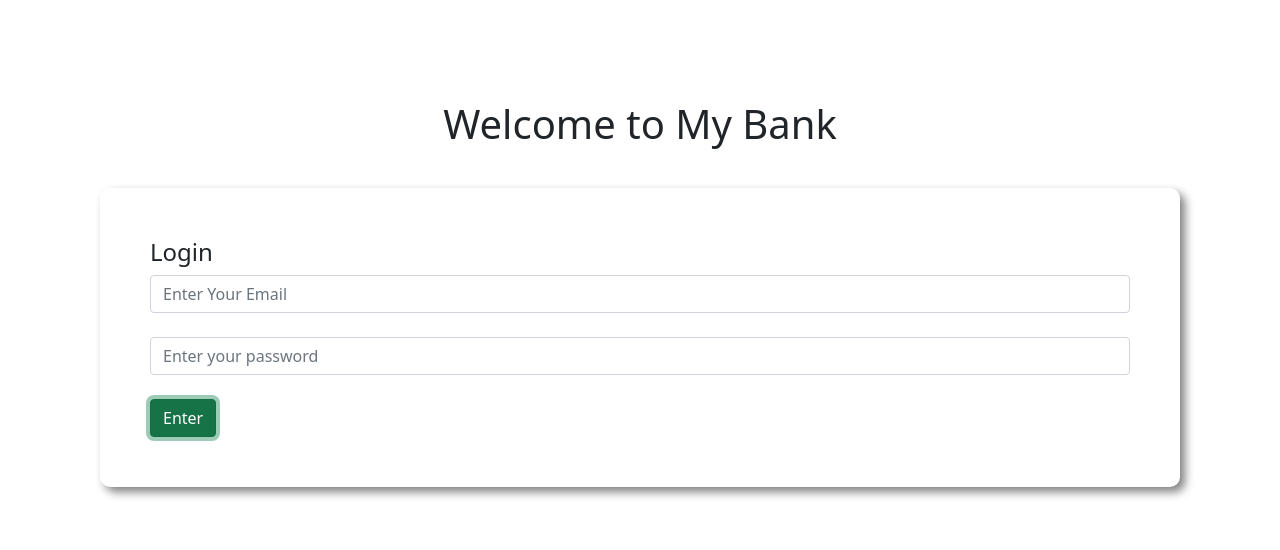
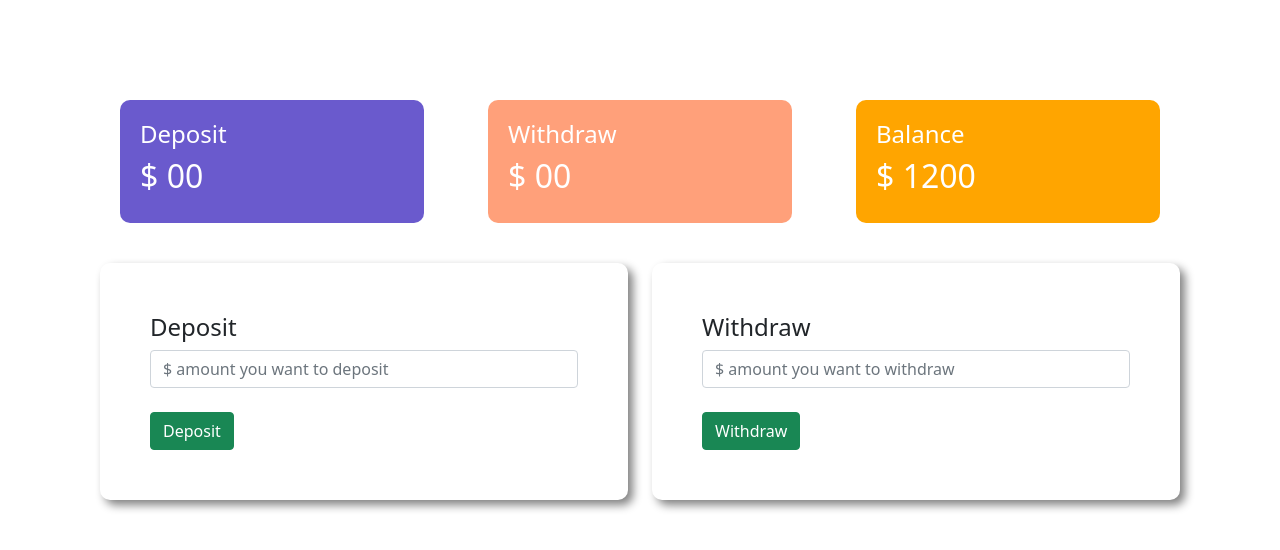
Before and after one commit to afroja-akter/my-bank, a plain HTML site: page index.html in a window 1280 px wide. Both pictures are taken after a click on the button "Enter". Drawn offline with nearby package versions, Linux system fonts and the light colour scheme.

Commit message:
bank done

```diff
--- a/index.html
+++ b/index.html
@@ -9,7 +9,7 @@
 </head>
 <body>
 
-    <div>
+    <div id="login-area">
         <h1 class="text-center">Welcome to My Bank</h1>
         <div class="submit-area">
             <h4>Login</h4>
@@ -17,8 +17,52 @@
             <br>
             <input type="password" class="form-control" placeholder="Enter your password">
             <br>
-            <button class="btn btn-success">Enter</button>
+            <button id="login" class="btn btn-success">Enter</button>
         </div>
     </div>
+
+    <div id="transaction-area">
+        <div class="row">
+            <div class="col-md-4">
+                <div class="deposit status">
+                    <h4>Deposit</h4>
+                    <h2>$ <span id = currentDeposit>00</span></h2>
+                </div>
+            </div>
+            <div class="col-md-4">
+                <div class="withdraw status">
+                    <h4>Withdraw</h4>
+                    <h2>$ <span id="currentWithdraw">00</span></h2>
+                </div>
+            </div>
+            <div class="col-md-4">
+                <div class="balance status">
+                    <h4>Balance</h4>
+                    <h2>$ <span id="currentBalance">1200</span></h2>
+                </div>
+            </div>
+        </div>
+
+        <div class="row">
+            <div class="col-md-6">
+                <div class="submit-area">
+                    <h4>Deposit</h4>
+                    <input id="depositAmount" type="text" class="form-control" placeholder="$ amount you want to deposit">
+                    <br>
+                    <button id="addDeposit" class="btn btn-success">Deposit</button>
+                </div>
+            </div>
+
+            <div class="col-md-6">
+                <div class="submit-area">
+                    <h4>Withdraw</h4>
+                    <input id="withdrawAmount" type="text" class="form-control" placeholder="$ amount you want to withdraw">
+                    <br>
+                    <button id="addWithdraw" class="btn btn-success">Withdraw</button>
+                </div>
+            </div>
+        </div>
+    </div>
+    <script src="script.js"></script>
 </body>
 </html>
--- /dev/null
+++ b/script.js
@@ -0,0 +1,44 @@
+//login button event handler
+const loginBtn = document.getElementById('login');
+loginBtn.addEventListener('click', function(){
+
+    const loginArea = document.getElementById('login-area');
+    loginArea.style.display = "none";
+    const transactionArea = document.getElementById('transaction-area');
+    transactionArea.style.display = "block";
+});
+
+//deposit button event handler
+const depositBtn = document.getElementById('addDeposit');
+depositBtn.addEventListener('click', function(){
+    const depositNumber = getInputNumber("depositAmount");
+
+
+   updateSpanTag("currentDeposit", depositNumber);
+   updateSpanTag("currentBalance", depositNumber);
+    document.getElementById("depositAmount").value = "";
+})
+
+function getInputNumber(id){
+    const amount = document.getElementById(id).value;
+    const amountNumber = parseFloat(amount);
+    return amountNumber;
+}
+
+function updateSpanTag(id, addedNumber){
+    const current = document.getElementById(id).innerText;
+    const currentNumber = parseFloat(current);
+    const totalAmount = addedNumber + currentNumber;
+    document.getElementById(id).innerText = totalAmount;
+}
+
+
+
+//withdraw button handler
+    const withdrawBtn = document.getElementById("addWithdraw");
+    withdrawBtn.addEventListener("click", function(){
+        const withdrawNumber = getInputNumber("withdrawAmount");
+        updateSpanTag("currentWithdraw", withdrawNumber);
+        updateSpanTag("currentBalance", -1* withdrawNumber);
+        document.getElementById("withdrawAmount").value = "";
+    })
--- a/style.css
+++ b/style.css
@@ -7,3 +7,23 @@ body{
     border-radius: 10px;
     box-shadow: 5px 5px 10px gray;
 }
+#transaction-area{
+    display: none;
+
+}
+
+.deposit{
+    background-color: slateblue;
+}
+.withdraw{
+    background-color: lightsalmon;
+}
+.balance{
+    background-color: orange;
+}
+.status{
+    color: white;
+    padding: 20px;
+    margin:0 20px;
+    border-radius: 10px;
+}
```
